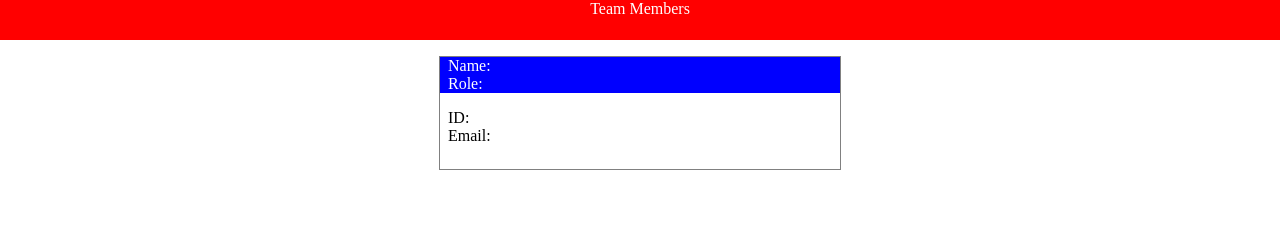
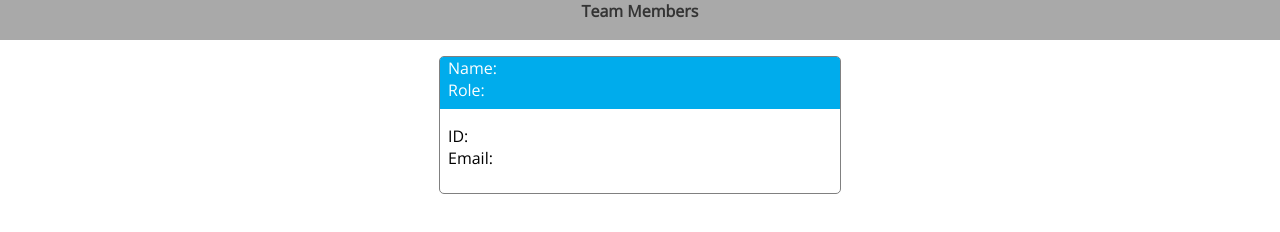
Before and after one commit to wkerby/team-profile-generator, a website: page dist/index.html in a window 1280 px wide. Drawn offline with nearby package versions, Linux system fonts and the light colour scheme.

Commit message:
change card styling

```diff
--- a/dist/index.html
+++ b/dist/index.html
@@ -7,6 +7,8 @@
     <meta name="viewport" content="width=device-width, initial-scale=1.0">
     <title>Document</title>
     <link rel="stylesheet" href="style.css" />
+    <link href="https://fonts.googleapis.com/css2?family=Open+Sans:wght@300&display=swap" rel="stylesheet">
+
     <!-- <link rel="stylesheet" href="https://cdn.jsdelivr.net/npm/bootstrap@4.3.1/dist/css/bootstrap.min.css"
         integrity="sha384-ggOyR0iXCbMQv3Xipma34MD+dH/1fQ784/j6cY/iJTQUOhcWr7x9JvoRxT2MZw1T" crossorigin="anonymous"> -->
 </head>
--- a/dist/style.css
+++ b/dist/style.css
@@ -1,5 +1,9 @@
+* {
+    font-family: 'Open Sans', sans-serif;
+}
+
 header {
-    background-color: red;
+    background-color: darkgray;
     margin-top: -1em;
     /* display: flex;
     flex-direction: column;
@@ -8,10 +12,11 @@ header {
 }
 
 p {
-    color: white;
+    color: rgba(0, 0, 0, 0.696);
     text-align: center;
     height: 5vh;
     margin-top: 1em;
+    font-weight: 800;
 }
 
 main {
@@ -22,6 +27,7 @@ main {
 
 .card {
     border: 1px solid gray;
+    border-radius: 5px;
     /* padding-top: 0.5em; */
     padding-bottom: 1.5em;
     /* padding-right: 1.5em;
@@ -38,14 +44,17 @@ main {
 }
 
 .card-header {
-    background-color: blue;
+    background-color: #00acec;
     color: white;
+    border-top-left-radius: 3.5px;
+    border-top-right-radius: 3.5px;
     /* padding-left: 1em;
     padding-right: 1em; */
 }
 
 #name-role-info {
     margin-left: 0.5em;
+    margin-bottom: 0.5em;
 }
 
 #id-email-info {
```
